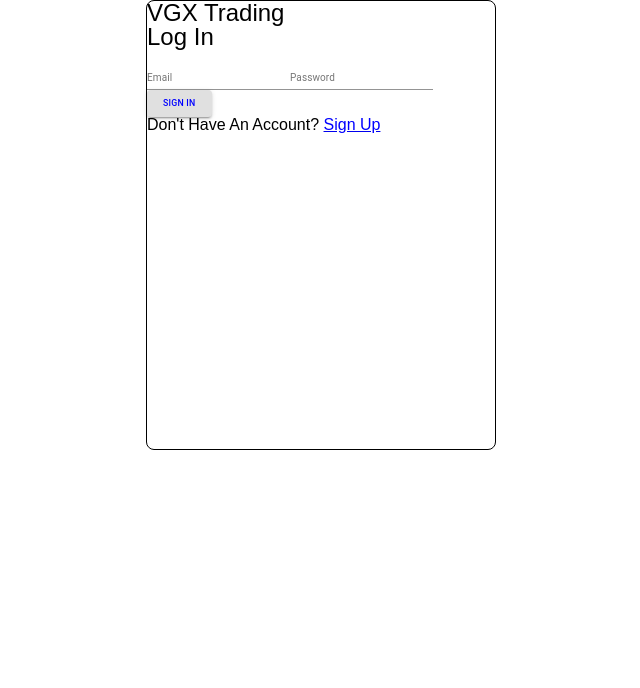
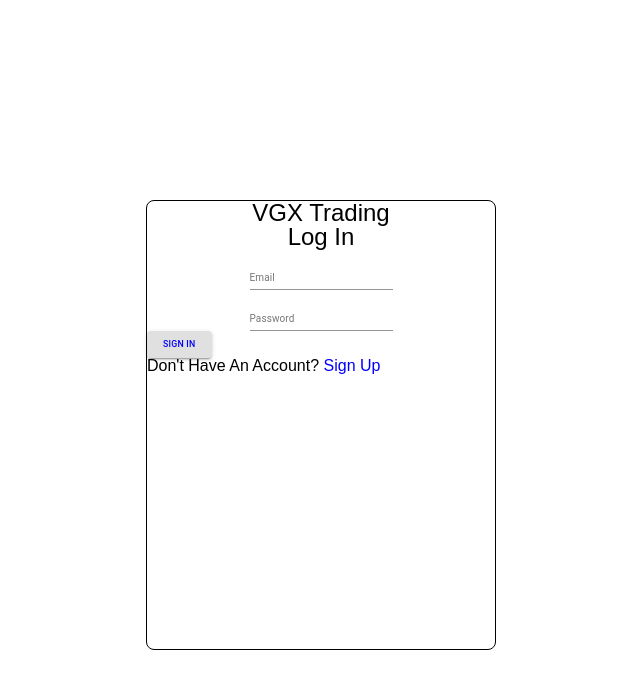
Before and after one commit to VictorGoic0/TTP-FS, a React (Create React App) app in the folder ttp-fs/: page /login in a window 1280 px wide. Shown: the top 688 px of the page, without its empty margins (319-959 px from the left). Built offline with nearby package versions, Linux system fonts and the light colour scheme; no server answers.

Commit message:
Margins and spacing of login/signup adjusted.

```diff
--- a/ttp-fs/src/components/Login.js
+++ b/ttp-fs/src/components/Login.js
@@ -40,7 +40,11 @@
       <div className="login">
         <h1>VGX Trading</h1>
         <h1>Log In</h1>
-        <form onSubmit={e => this.signIn(e, this.state.user)}>
+        <form
+          className="input-form"
+          onSubmit={e => this.signIn(e, this.state.user)}
+        >
+          <div className="field-container">
             <TextField
               type="text"
               value={this.state.user.email}
@@ -48,6 +52,8 @@
               onChange={this.handleChanges}
               label="Email"
             />
+          </div>
+          <div className="field-container">
             <TextField
               type="password"
               value={this.state.user.password}
@@ -55,6 +61,7 @@
               onChange={this.handleChanges}
               label="Password"
             />
+          </div>
           <Button type="submit" variant="contained">
             Sign In
           </Button>
--- a/ttp-fs/src/scss/login.scss
+++ b/ttp-fs/src/scss/login.scss
@@ -2,17 +2,30 @@
 .signup {
   width: 350px;
   height: 450px;
-  margin: 0 auto;
+  margin: 200px auto auto auto;
   border: 1px solid black;
   border-radius: 8px;
+  .field-container {
+    width: 100%;
+    display: flex;
+    justify-content: center;
+  }
   h1 {
     font-size: 2.4rem;
+    width: 100%;
+    text-align: center;
   }
   h3 {
     font-size: 1.6rem;
   }
+  a {
+    text-decoration: none;
+  }
   span {
     text-decoration: none;
     color: blue;
+    &:hover {
+      text-decoration: underline;
+    }
   }
 }
```
Lines whose indentation alone changed are shown as unchanged.
